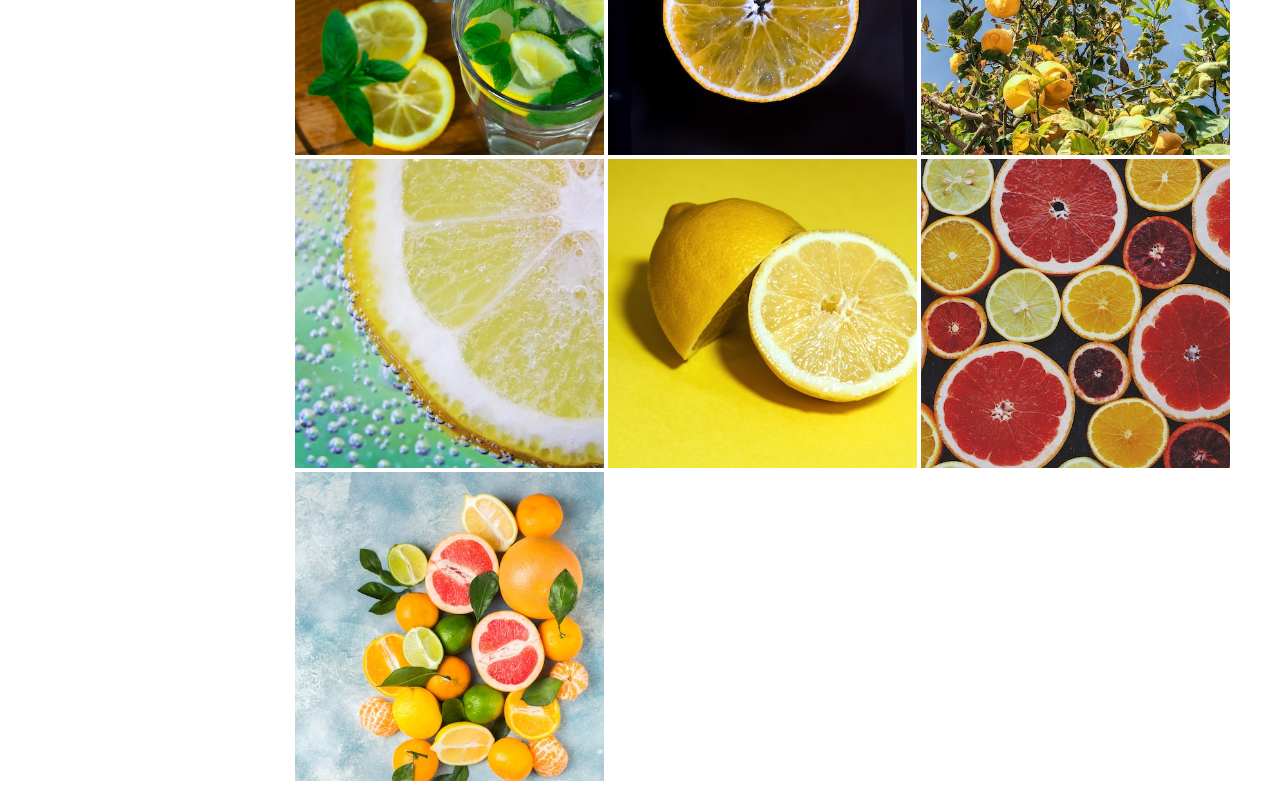
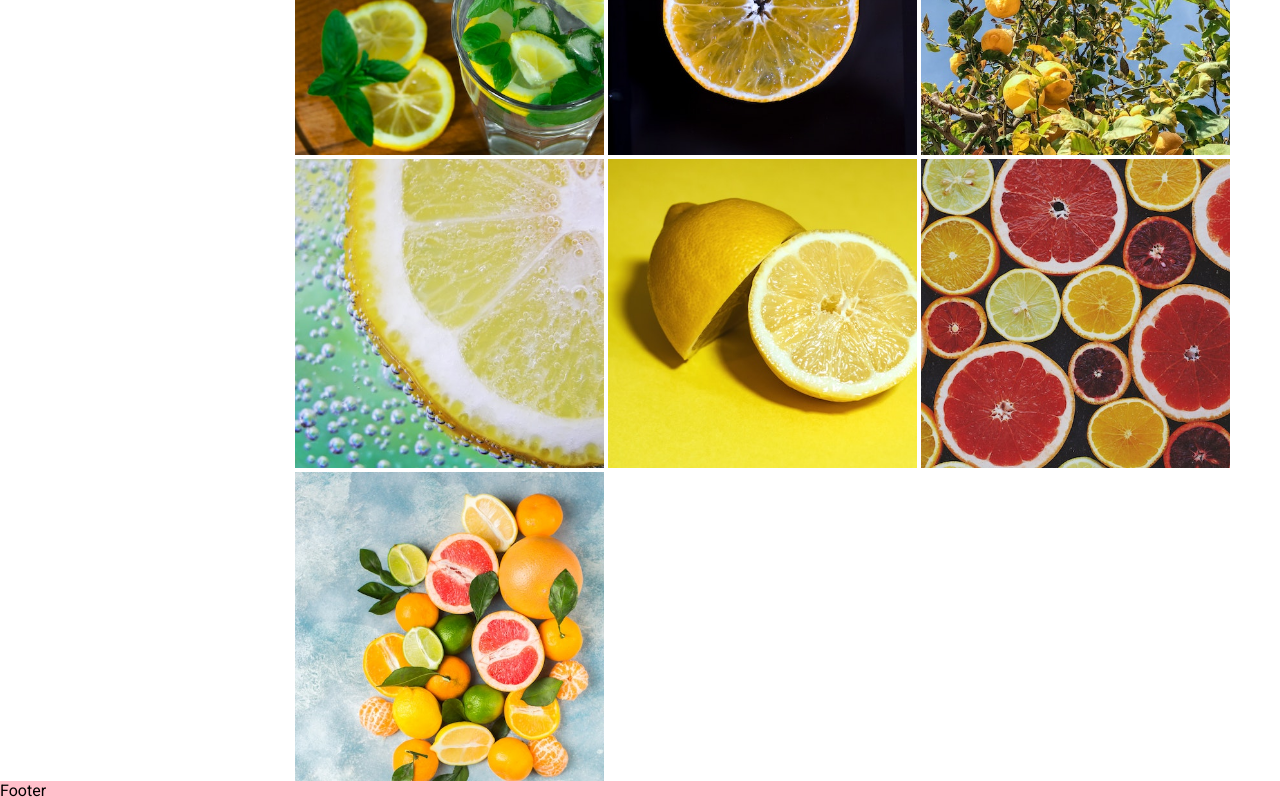
Before and after one commit to nicomil59/instagrum, a React (Vite) app: page / in a window 1280 px wide. Shown: the part 947-1747 px from the top of the page. Built offline with nearby package versions, Linux system fonts and the light colour scheme.

Commit message:
✨ FOOTER > create Footer

```diff
--- a/src/App.jsx
+++ b/src/App.jsx
@@ -1,10 +1,11 @@
+import { theme } from "./theme";
 import "./reset.css";
 import "./App.css";
 import NavBar from "./components/navbar/NavBar";
 import Main from "./components/main/Main";
 import { styled } from "styled-components";
-import { theme } from "./theme";
 import TopBar from "./components/navbar/TopBar";
+import Footer from "./components/footer/Footer";
 
 
 function App() {
@@ -13,6 +14,7 @@ function App() {
     <AppStyled>
       <NavBar />
       <Main />
+      <Footer />
       <TopBar />
     </AppStyled>
   );
--- /dev/null
+++ b/src/components/footer/Footer.jsx
@@ -0,0 +1,13 @@
+import { styled } from "styled-components";
+
+const Footer = () => {
+  return (
+    <FooterStyled>Footer</FooterStyled>
+  )
+}
+
+export default Footer
+
+const FooterStyled = styled.footer`
+  background: pink;
+`;
```
